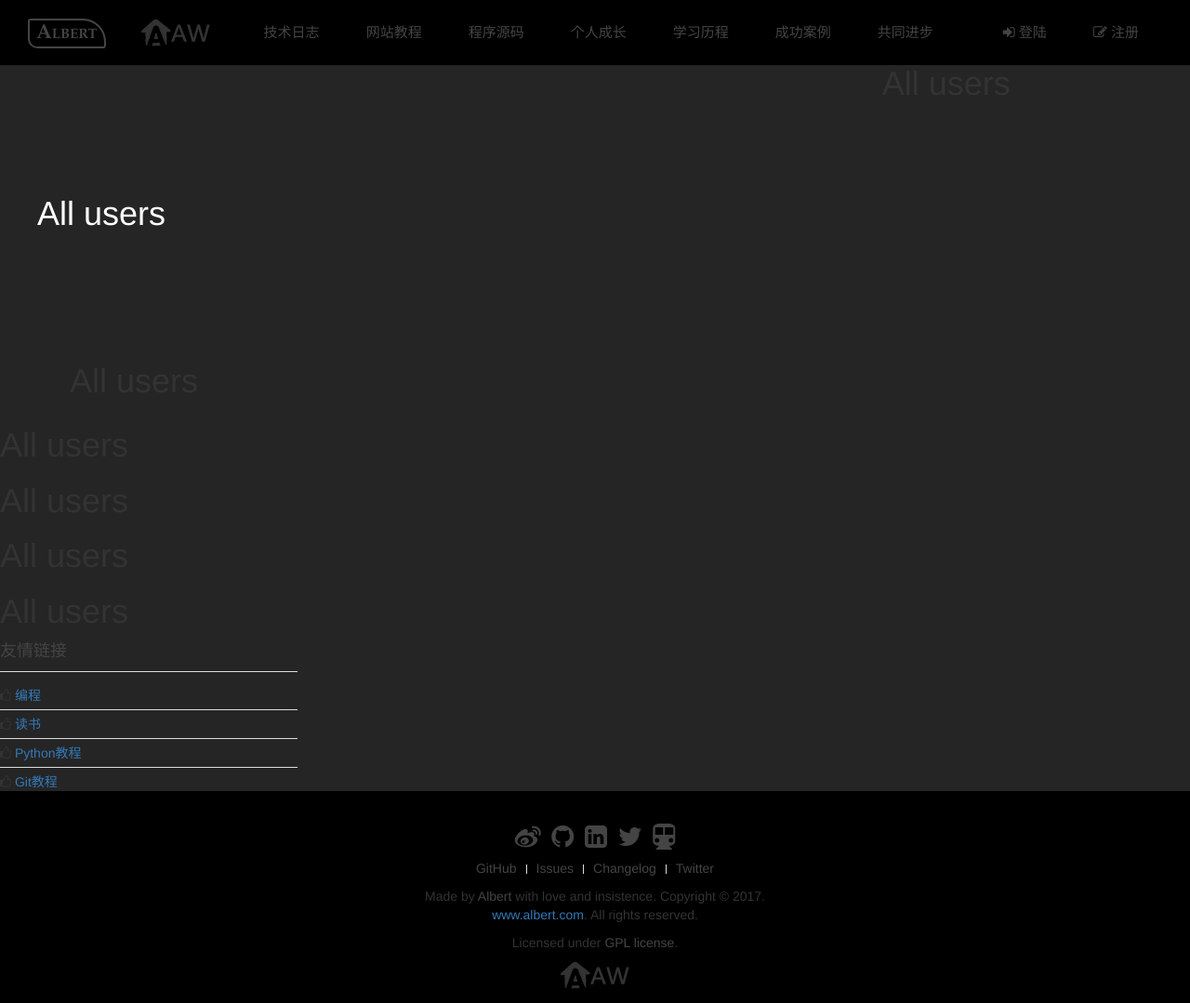
After one commit to AlbertGithubHome/albert-web-app, a Python web app: template www/templates/tutorial.html in a window 1280 px wide. The commit adds this page. Shown: the whole page at 93% size. Run offline with Jinja, Linux system fonts and the light colour scheme; the template is opened without the code that fills it, so the values that code supplies are empty; some libraries are stand-ins or nearby versions.

```diff
--- a/www/static/css/aw-albert.css
+++ b/www/static/css/aw-albert.css
@@ -284,3 +284,9 @@ body {
 .aw-navbar-text:hover{
   color: #FFFFFF;
 }
+
+.aw-proverb-text{
+  font-size: 18px;
+  line-height: 24px;
+  font-weight: normal;
+}
--- a/www/templates/__base__.html
+++ b/www/templates/__base__.html
@@ -25,7 +25,7 @@
 
             <ul class="uk-navbar-nav uk-hidden-small">
                 <li {% if __flag__ == 1 %} class="uk-active" {% endif %}><a href="/blog">技术日志</a></li>
-                <li {% if __flag__ == 2 %} class="uk-active" {% endif %}><a href="/">网站教程</a></li>
+                <li {% if __flag__ == 2 %} class="uk-active" {% endif %}><a href="/tutorial">网站教程</a></li>
                 <li {% if __flag__ == 3 %} class="uk-active" {% endif %}><a href="/">程序源码</a></li>
                 <li {% if __flag__ == 4 %} class="uk-active" {% endif %}><a href="/">个人成长</a></li>
                 <li {% if __flag__ == 5 %} class="uk-active" {% endif %}><a href="/">学习历程</a></li>
--- a/www/templates/__index__.html
+++ b/www/templates/__index__.html
@@ -25,7 +25,7 @@
 
             <ul class="uk-navbar-nav uk-hidden-small">
                 <li><a href="/blog">技术日志</a></li>
-                <li><a href="/">网站教程</a></li>
+                <li><a href="/tutorial">网站教程</a></li>
                 <li><a href="/">程序源码</a></li>
                 <li><a href="/">个人成长</a></li>
                 <li><a target="_blank" href="/">学习历程</a></li>
--- /dev/null
+++ b/www/templates/tutorial.html
@@ -0,0 +1,63 @@
+{% extends '__base__.html' %}
+
+{% block title %}Blog{% endblock %}
+
+{% block beforehead %}
+
+<script>
+</script>
+
+{% endblock %}
+
+{% block content %}
+
+    <div class="uk-width-medium-3-4 aw-section aw-section-colored">
+        <h1>All users</h1>
+            {% for u in users %}
+            <p >{{ u.name }} / {{ u.email }}</p>
+            {% endfor %}
+        </div>
+        <h1>All users</h1>
+            {% for u in users %}
+            <p >{{ u.name }} / {{ u.email }}</p>
+            {% endfor %}
+        </div>
+        <h1>All users</h1>
+            {% for u in users %}
+            <p >{{ u.name }} / {{ u.email }}</p>
+            {% endfor %}
+        </div>
+        <h1>All users</h1>
+            {% for u in users %}
+            <p >{{ u.name }} / {{ u.email }}</p>
+            {% endfor %}
+        </div>
+        <h1>All users</h1>
+            {% for u in users %}
+            <p >{{ u.name }} / {{ u.email }}</p>
+            {% endfor %}
+        </div>
+        <h1>All users</h1>
+            {% for u in users %}
+            <p >{{ u.name }} / {{ u.email }}</p>
+            {% endfor %}
+        </div>
+        <h1>All users</h1>
+            {% for u in users %}
+            <p >{{ u.name }} / {{ u.email }}</p>
+            {% endfor %}
+        </div>
+
+    <div class="uk-width-medium-1-4">
+        <div class="uk-panel uk-panel-header">
+            <h3 class="uk-panel-title">友情链接</h3>
+            <ul class="uk-list uk-list-line">
+                <li><i class="uk-icon-thumbs-o-up"></i> <a target="_blank" href="http://www.liaoxuefeng.com/category/0013738748415562fee26e070fa4664ad926c8e30146c67000">编程</a></li>
+                <li><i class="uk-icon-thumbs-o-up"></i> <a target="_blank" href="http://www.liaoxuefeng.com/category/0013738748248885ddf38d8cd1b4803aa74bcda32f853fd000">读书</a></li>
+                <li><i class="uk-icon-thumbs-o-up"></i> <a target="_blank" href="http://www.liaoxuefeng.com/wiki/001374738125095c955c1e6d8bb493182103fac9270762a000">Python教程</a></li>
+                <li><i class="uk-icon-thumbs-o-up"></i> <a target="_blank" href="http://www.liaoxuefeng.com/wiki/0013739516305929606dd18361248578c67b8067c8c017b000">Git教程</a></li>
+            </ul>
+        </div>
+    </div>
+
+{% endblock %}
```
Also changed, not shown: www/handlers.py (+9 -0 lines), www/templates/index.html (+8 -10 lines).
